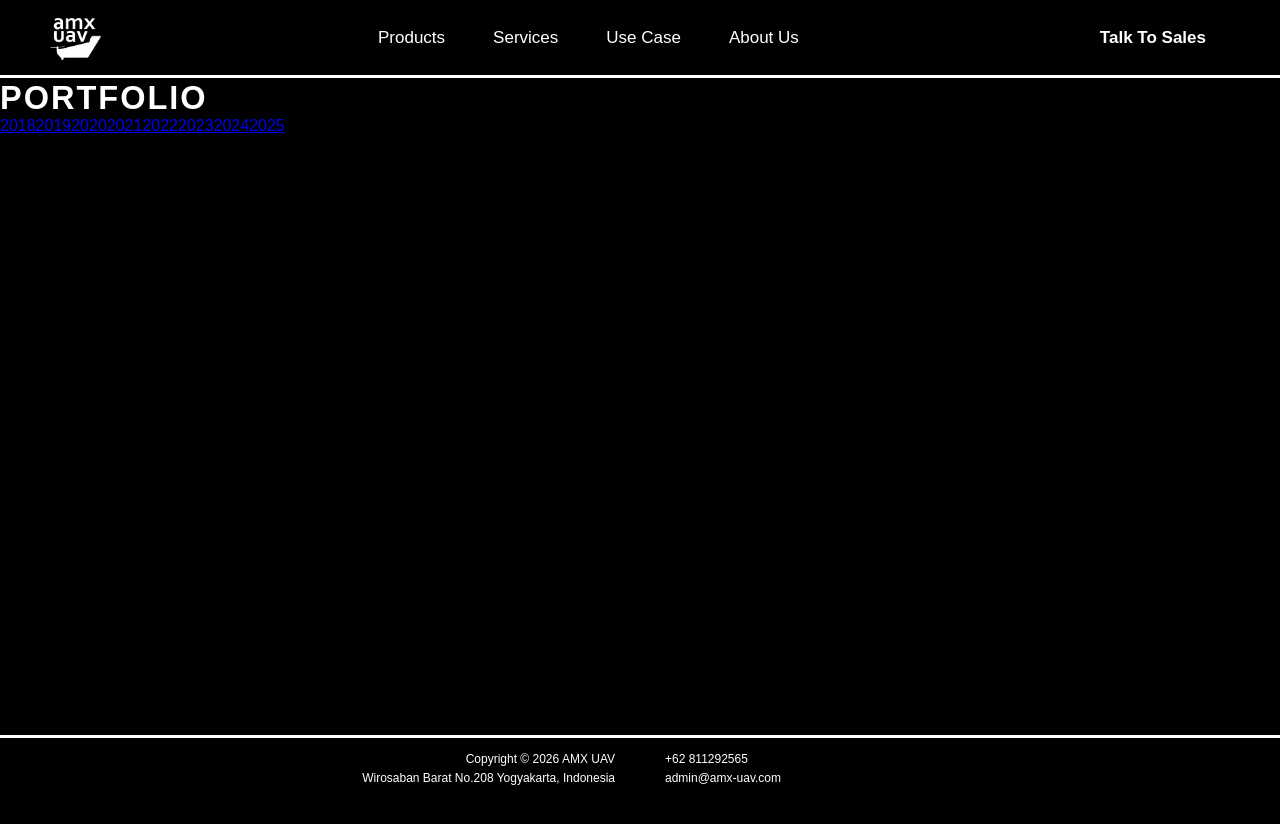
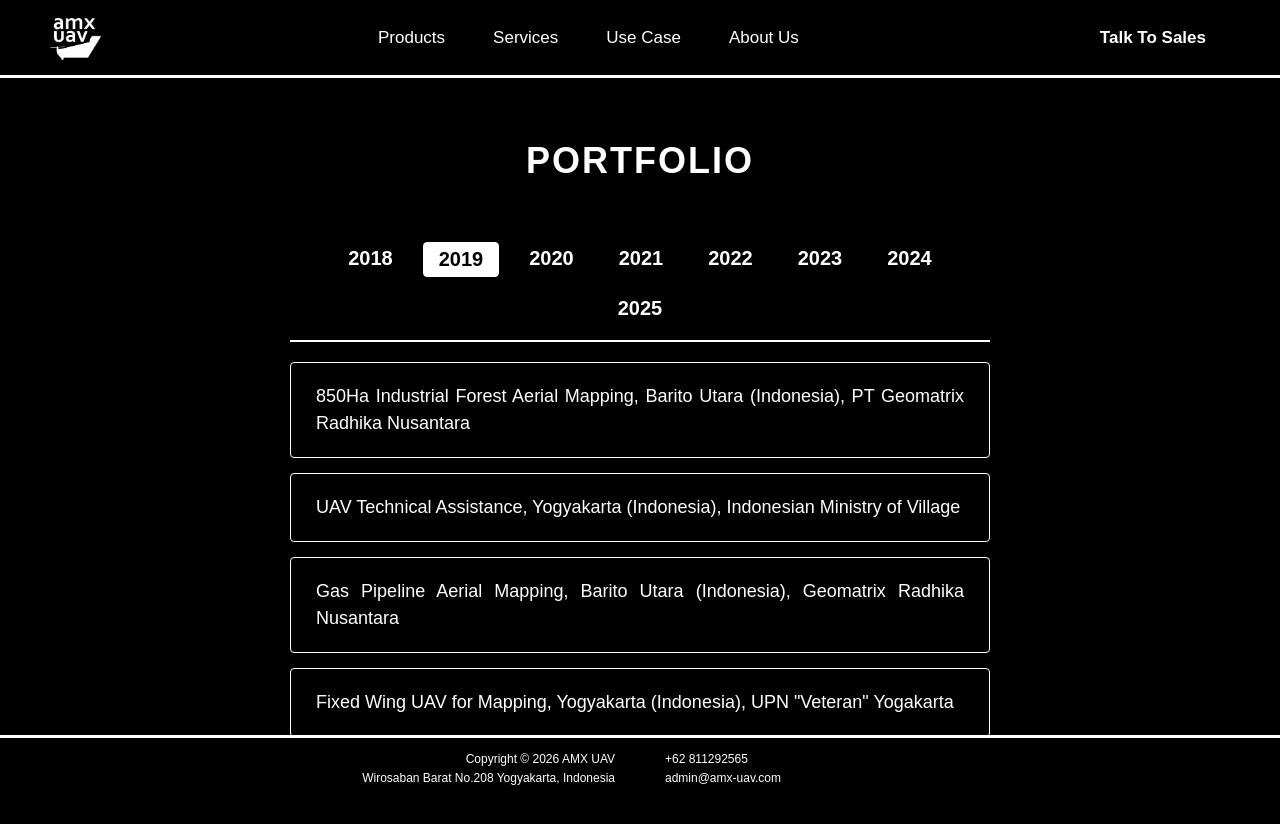
Before and after one commit to nasgmr/website-amx-next, a Next.js app: page /about-us/portfolio/2019 in a window 1280 px wide. Shown: the top 824 px of the page. Before the commit the page ends 800 px from the top, so only its background shows below. Built offline with nearby package versions, Linux system fonts and the light colour scheme; a web font is replaced by a local one.

Commit message:
fix: about us - portfolio & article

```diff
--- a/src/css/style.css
+++ b/src/css/style.css
@@ -1562,161 +1562,85 @@ body {
   filter: none;
 }
 
-/* ABOUT US - ARTICLES PAGE */
-.aboutus-page .navbar-container {
-  position: absolute !important;
-  top: 0;
-  left: 0;
-  width: 100%;
-  background: transparent !important;
-  z-index: 1000;
-  border: none;
-}
-
-.aboutus-page .article-hero-container {
-  margin-top: 0 !important;
-  padding-top: 0 !important;
-  width: 100%;
-  height: 300px;
-  overflow: hidden;
-}
-
-.aboutus-page .article-hero-bg {
-  width: 100%;
-  height: 100%;
-  background: linear-gradient(to bottom, #FFFFFF 0%, #FFFFFF 100%);
-  display: flex;
-  align-items: flex-start;
-  justify-content: center;
-  padding-top: 80px;
-
-  -webkit-mask-image: linear-gradient(to bottom, transparent 0%, black 100%);
-  mask-image: linear-gradient(to bottom, transparent 0%, black 100%);
-}
-
-.aboutus-page .article-hero-bg img {
-  width: 100%;
-  height: 100%;
-  object-fit: cover;
-  display: block;
-  position: absolute;
-  top: 0;
-  left: 0;
-  z-index: -1;
-}
-
-.articles-section {
-  padding: 80px 5%;
-  width: 100%;
-  max-width: 1000px;
+/* ABOUT US - PORTFOLIO PAGE */
+.portfolio-container {
+  padding-top: 60px;
+  padding-bottom: 60px;
+  max-width: 700px;
   margin: 0 auto;
-  box-sizing: border-box;
-}
-
-.articles-title {
-  color: #FFFFFF;
-  font-size: 45px;
-  text-transform: uppercase;
+}
+
+.portfolio-header h1 {
+  font-size: 36px;
   margin-bottom: 60px;
   text-align: center;
-}
-
-/* Mengubah grid murni menjadi satu kolom lurus ke bawah */
-.articles-grid-container {
+  color: #FFFFFF;
+  letter-spacing: 2px;
+}
+
+.timeline-nav {
+  display: flex;
+  justify-content: center;
+  flex-wrap: wrap;
+  gap: 15px;
+  margin-bottom: 20px;
+  border-bottom: 2px solid #FFFFFF;
+  padding-bottom: 15px;
+  width: 700px;
+  margin-left: auto;
+  margin-right: auto;
+}
+
+.timeline-nav a {
+  color: #FFFFFF;
+  text-decoration: none;
+  font-size: 20px;
+  font-weight: 600;
+  padding: 5px 15px;
+  border-radius: 4px;
+  transition: all 0.3s ease;
+}
+
+.timeline-nav a:hover {
+  color: #000000;
+  background-color: #FFFFFF;
+}
+
+.timeline-nav a.active-year {
+  color: #000000;
+  background-color: #FFFFFF;
+  border: 1px solid #FFFFFF;
+}
+
+.portfolio-list {
   display: flex;
   flex-direction: column;
-  gap: 25px;
-  width: 100%;
-}
-
-/* List Card Base (Mengikuti Logika .hp-card-list) */
-.list-card {
-  display: flex;
-  flex-direction: row;
-  background: linear-gradient(90deg, #FFFFFF 0%, #FFFFFF 55%, #FFFFFF 100%);
-  border-radius: 15px;
-  overflow: hidden;
-  min-height: 200px;
-  width: 100%;
-  box-shadow: 0 8px 20px #0000004D;
-}
-
-/* Bagian Text */
-.list-card-content {
-  flex: 1.3;
-  padding: 30px;
-  color: #000000;
-  z-index: 2;
-  box-sizing: border-box;
-}
-
-.list-card-content h3 {
-  color: #000000;
-  font-size: 24px;
-  margin: 0 0 10px 0;
-  font-weight: bold;
-}
-
-/* Bagian Gambar */
-.list-card-image {
-  flex: 1;
-  background: transparent;
-  position: relative;
-}
-
-.list-card-image img {
-  width: 100%;
-  height: 100%;
-  object-fit: cover;
-  display: block;
-
-  /* Efek blending kiri memudar halus masuk ke area teks */
-  -webkit-mask-image: linear-gradient(to right, transparent 0%, #000000 35%);
-  mask-image: linear-gradient(to right, transparent 0%, #000000 35%);
-}
-
-/* Meta info & Button */
-.article-meta {
-  display: flex;
-  flex-direction: row;
   gap: 15px;
-  font-size: 11px;
-  color: #000000;
-  margin-bottom: 15px;
-  font-weight: 500;
-}
-
-.meta-item {
-  display: flex;
-  align-items: center;
-  gap: 5px;
-}
-
-.article-brief {
-  color: #000000;
-  font-size: 14px;
+}
+
+.portfolio-item {
+  background-color: transparent;
+  border: 1px solid #FFFFFF;
+  padding: 20px 25px;
+  border-radius: 4px;
+  transition: transform 0.2s ease;
+}
+
+.portfolio-item:hover {
+  transform: translateX(10px);
+  background-color: #FFFFFF;
+}
+
+.portfolio-item p {
+  color: #FFFFFF;
+  margin: 0;
+  font-size: 18px;
   line-height: 1.5;
-  margin: 0 0 20px 0;
-}
-
-.btn-read-more {
-  display: inline-block;
-  border: 2.5px solid #000000;
-  color: #000000;
-  padding: 8px 20px;
-  text-decoration: none;
-  border-radius: 8px;
-  transition:
-    background-color 0.3s,
-    color 0.3s;
-  margin-top: 35px;
-  font-size: 13px;
-  font-weight: bold;
-}
-
-.btn-read-more:hover {
-  background-color: #000000;
-  color: #FFFFFF;
+  text-align: justify;
+}
+
+.portfolio-item:hover p {
+  color: #000000;
 }
 
 /* ABOUT US - ARTICLES PAGE */
```
Also changed, not shown: src/app/about-us/articles/page.js (+4 -4 lines).
